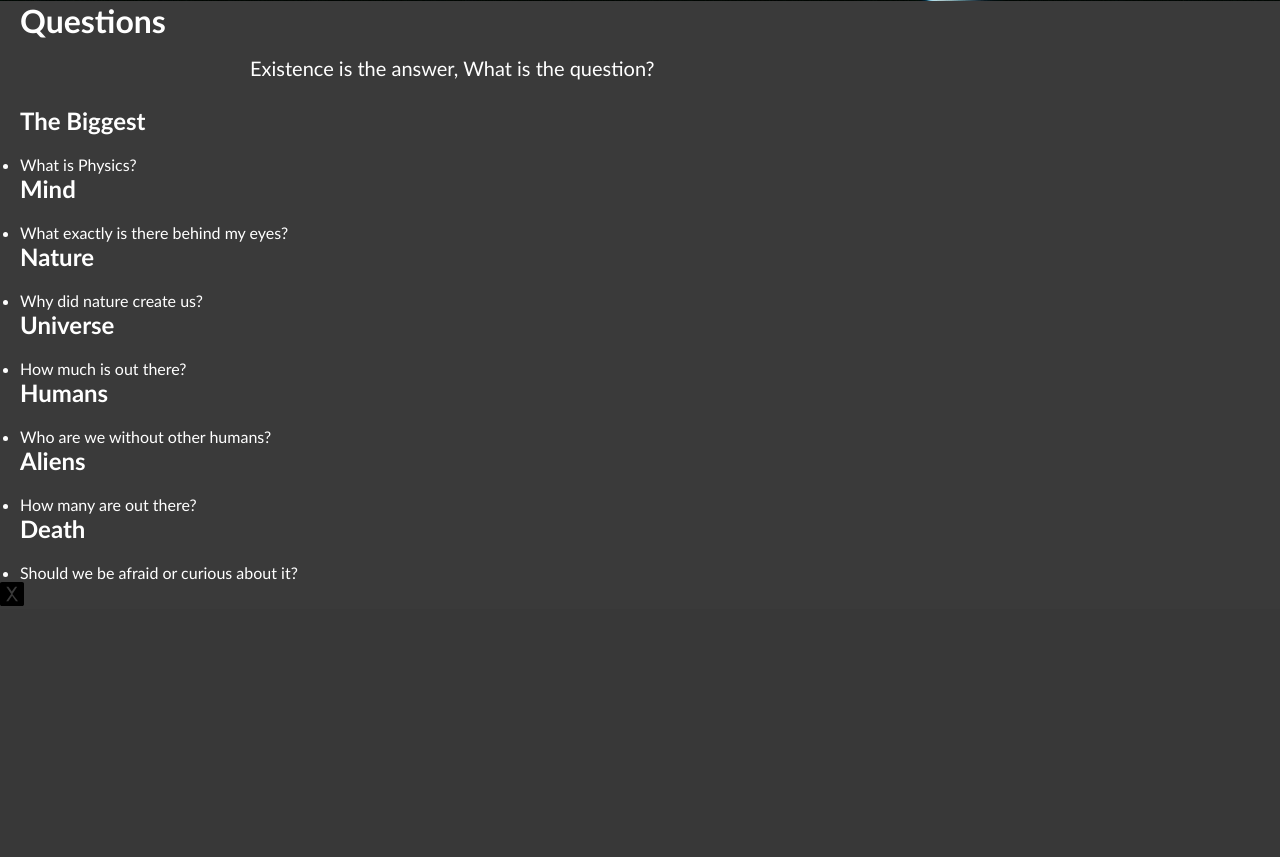
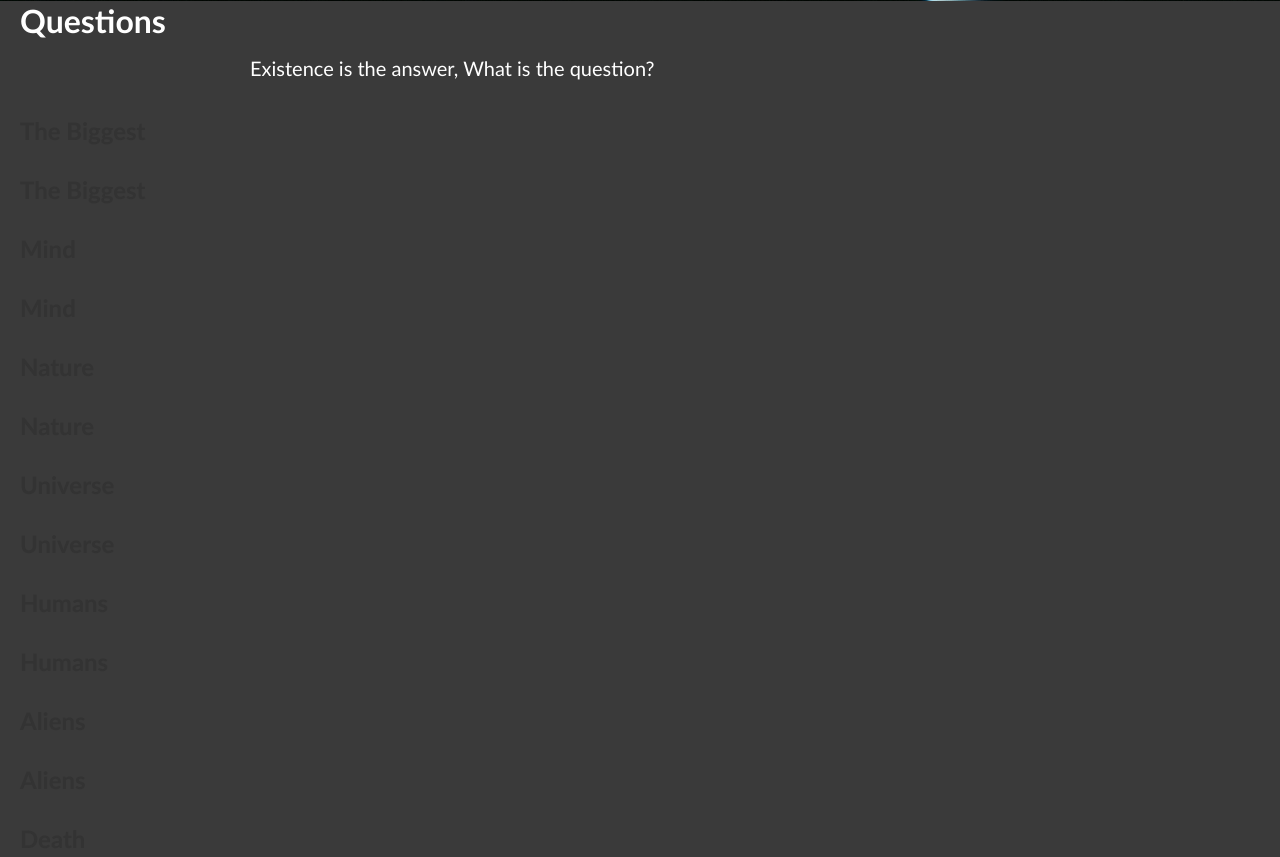
Before and after one commit to OmJadhav1905/myflaskblog, a Flask app: page /questions in a window 1280 px wide. Shown: the part 568-1425 px from the top of the page. Before the commit the page ends 1174 px from the top, so only its background shows below. Run offline with Flask 3, Linux system fonts and the light colour scheme.

Commit message:
Implemented collapsible grouped questions with clickable headers on Questions page

```diff
--- a/templates/base.html
+++ b/templates/base.html
@@ -120,6 +120,25 @@
     color: #22b9df;
 }
 
+.questions-page h2 {
+  cursor: pointer;
+  margin-top: 30px;
+  color: #333;
+}
+
+.questions-page h2:hover {
+  color: #007BFF;
+}
+
+.questions-page ul {
+  list-style-type: disc;
+  margin-left: 20px;
+}
+
+.questions-page li {
+  margin-bottom: 10px;
+}
+
 
     </style>
 </head>
--- a/templates/questions.html
+++ b/templates/questions.html
@@ -8,45 +8,63 @@
     <p style="margin-top: -10px;">Existence is the answer, What is the question?</p>
 
     <h2>The Biggest</h2>
-    <ul>
+    <h2 onclick="toggle('biggest')">The Biggest</h2>
+    <ul id="biggest" style="display: none;">
       <li>What is Physics?</li>
       <!-- Add more questions here -->
     </ul>
 
     <h2>Mind</h2>
-    <ul>
+    <h2 onclick="toggle('mind')">Mind</h2>
+    <ul id="mind" style="display: none;">
       <li>What exactly is there behind my eyes?</li>
       <!-- Add more questions here -->
     </ul>
 
     <h2>Nature</h2>
-    <ul>
+    <h2 onclick="toggle('nature')">Nature</h2>
+    <ul id="nature" style="display: none;">
       <li>Why did nature create us?</li>
       <!-- Add more questions here -->
     </ul>
 
     <h2>Universe</h2>
-    <ul>
+    <h2 onclick="toggle('universe')">Universe</h2>
+    <ul id="universe" style="display: none;">
       <li>How much is out there?</li>
       <!-- Add more questions here -->
     </ul>
 
     <h2>Humans</h2>
-    <ul>
+    <h2 onclick="toggle('humans')">Humans</h2>
+    <ul id="humans" style="display: none;">
       <li>Who are we without other humans?</li>
       <!-- Add more questions here -->
     </ul>
 
     <h2>Aliens</h2>
-    <ul>
+    <h2 onclick="toggle('aliens')">Aliens</h2>
+    <ul id="aliens" style="display: none;">
       <li>How many are out there?</li>
       <!-- Add more questions here -->
     </ul>
 
     <h2>Death</h2>
-    <ul>
+    <h2 onclick="toggle('death')">Death</h2>
+    <ul id="death" style="display: none;">
       <li>Should we be afraid or curious about it?</li>
       <!-- Add more questions here -->
     </ul>
   </div>
+
+  <script>
+    function toggle(id) {
+      var el = document.getElementById(id);
+      if (el.style.display === "none") {
+        el.style.display = "block";
+      } else {
+        el.style.display = "none";
+      }
+    }
+  </script>
 {% endblock %}
```
